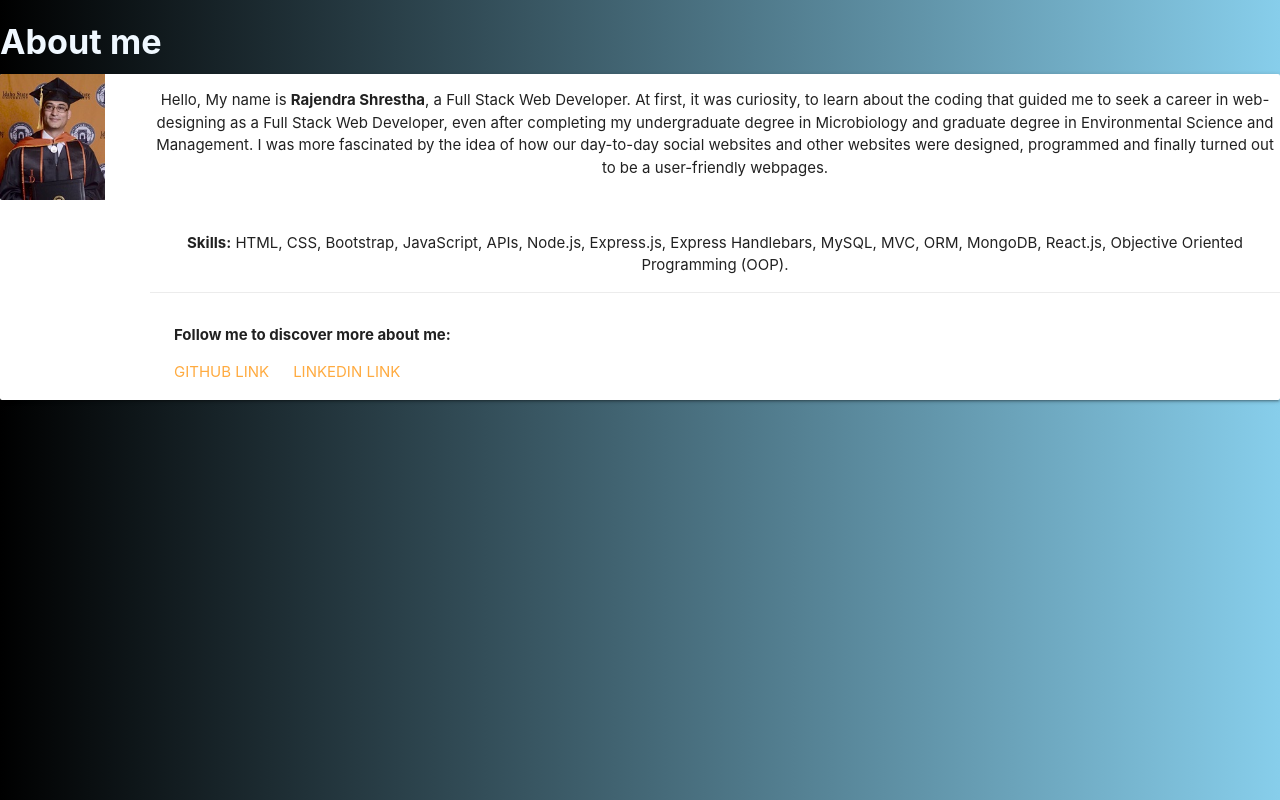
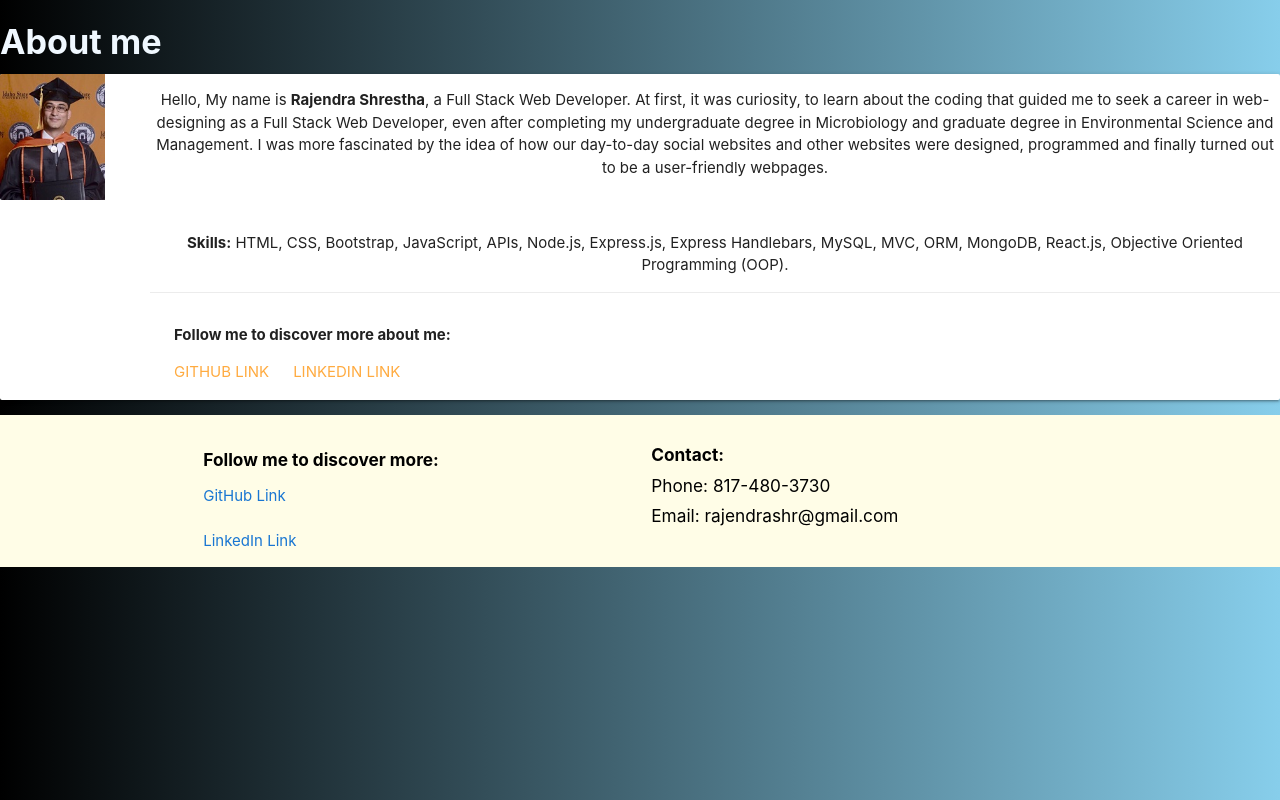
Before and after one commit to shreraje/React-Portfolio, a React (Create React App) app: page / in a window 1280 px wide. Built offline with nearby package versions, Linux system fonts and the light colour scheme.

Commit message:
Adding footer with some styles

```diff
--- a/src/App.css
+++ b/src/App.css
@@ -1,5 +1,5 @@
 .App {
-  text-align: center;
+  /* text-align: center; */
 }
 
 
--- a/src/App.js
+++ b/src/App.js
@@ -1,11 +1,15 @@
 import React from 'react';
 import './App.css';
 import Header from './components/Header/Header';
+import Footer from './components/Footer/Footer';
 import "materialize-css/dist/css/materialize.min.css";
 
 function App() {
   return (
+    <div className='App'>
     <Header/>
+    <Footer/>
+    </div>
   );
 }
 
--- a/src/components/Footer/Footer.jsx
+++ b/src/components/Footer/Footer.jsx
@@ -1 +1,32 @@
 import React from 'react';
+import "materialize-css/dist/css/materialize.min.css";
+
+
+function Footer() {
+    return (
+        <footer class="page-footer yellow lighten-5">
+            <div class="container">
+                <div class="row">
+                    <div class="col l6 s12">
+                        <h5 class="black-text"></h5>
+                        <p class="grey-text text-lighten-4"></p>
+                        <h6 class="black-text"><b>Follow me to discover more:</b></h6>
+                        <ul>
+                            <li><a class="blue-text text-darken-2" href="https://github.com/shreraje">GitHub Link</a></li>
+                            <br></br>
+                            <li><a class="blue-text text-darken-2" href="https://linkedin.com/in/rajendra-shrestha-54597679">LinkedIn Link</a></li>
+                        </ul>
+                    </div>
+
+                    <div className="col l6h5 offset-l2 s12" style={{ margin: "auto", width: "40%" }}>
+                        <h6 className="black-text"><b>Contact:</b></h6>
+                        <h6 className="black-text">Phone: 817-480-3730</h6>
+                        <h6 className="black-text ">Email: rajendrashr@gmail.com</h6>
+                    </div>
+                </div>
+            </div>
+        </footer>
+    );
+};
+
+export default Footer;
```
Also changed, not shown: 1 other file (tests, documents, lock files or other folders).
